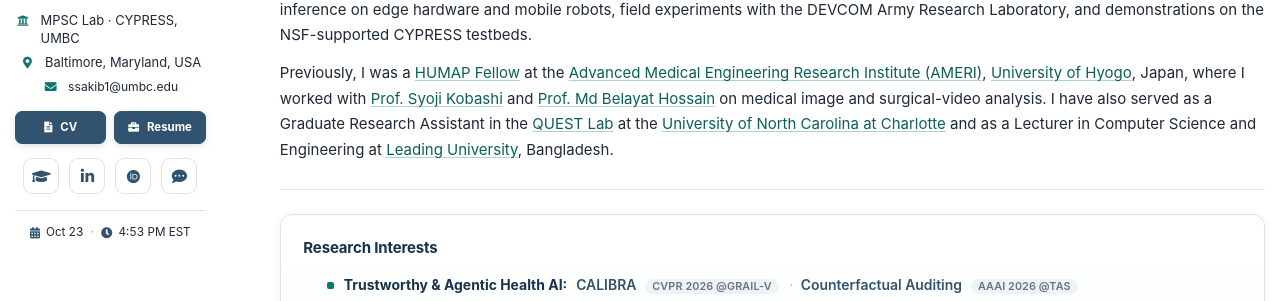
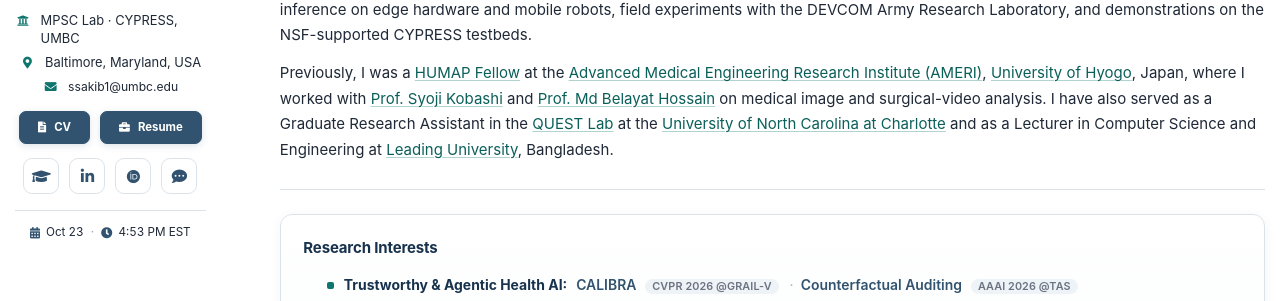
Before and after one commit to sakibshadman/sakibshadman.github.io, a Jekyll site: the page built from _pages/about.md, in a window 1280 px wide. Shown: the part 454-755 px from the top of the page. Built offline with Jekyll 4.4.1, drawn with Linux system fonts in a browser that asks for light colours; some web fonts are replaced.

Commit message:
Add files via upload

```diff
--- a/assets/css/main.scss
+++ b/assets/css/main.scss
@@ -2521,15 +2521,16 @@ a, button, summary, .masthead__menu-item a {
 
 .sidebar .doc-buttons {
   display: flex;
-  gap: 8px;
+  justify-content: center;
+  gap: 10px;
   margin: 14px 0;
 }
 .sidebar .doc-buttons .cv-button {
   margin: 0;
-  flex: 1 1 0;
-  width: auto;
-  min-width: 0;
-  padding: 7px 10px;
+  flex: 0 0 auto;
+  width: -moz-fit-content;
+  width: fit-content;
+  padding: 7px 18px;
 }
 
 /* CV and Resume share the same filled style */
```
